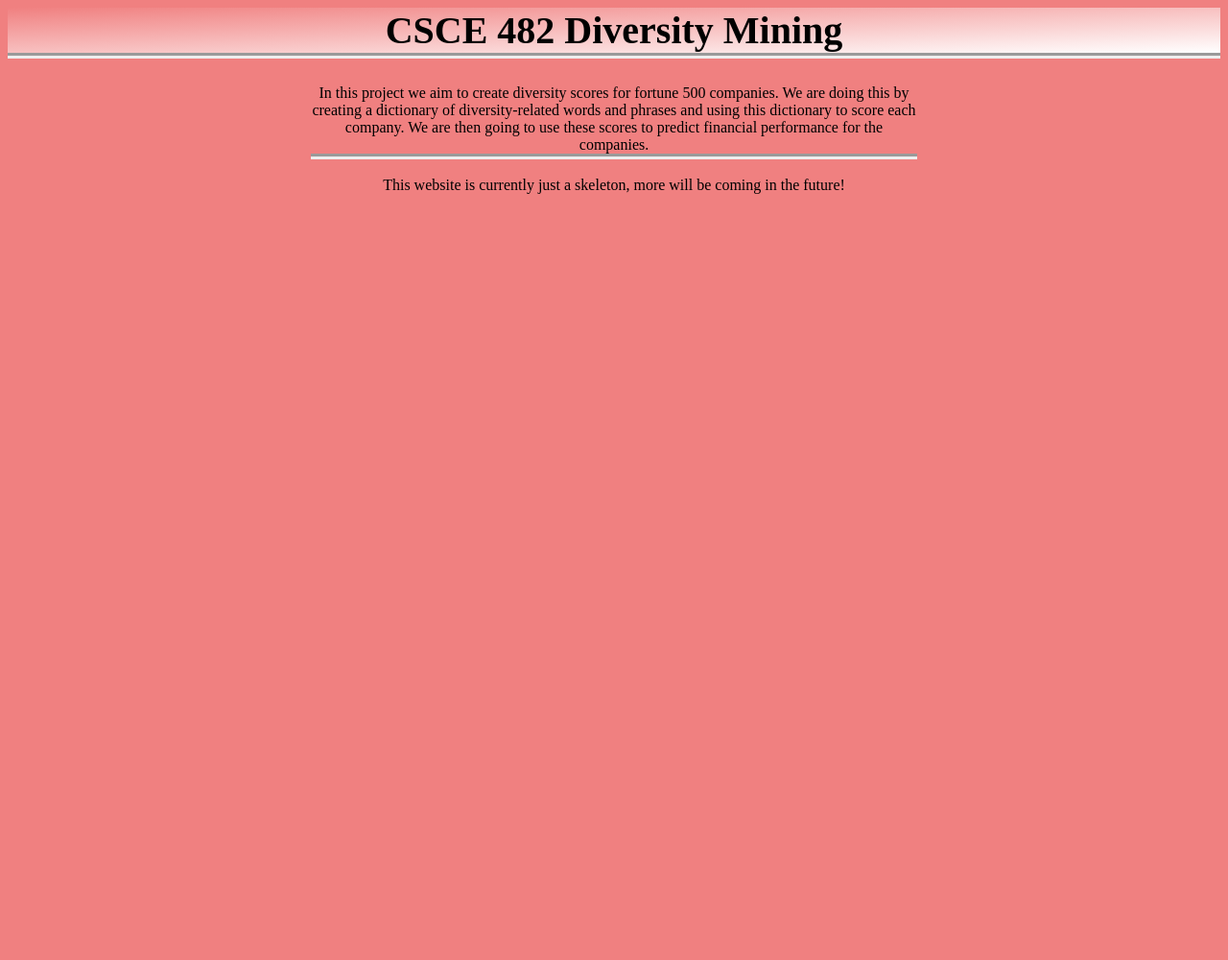
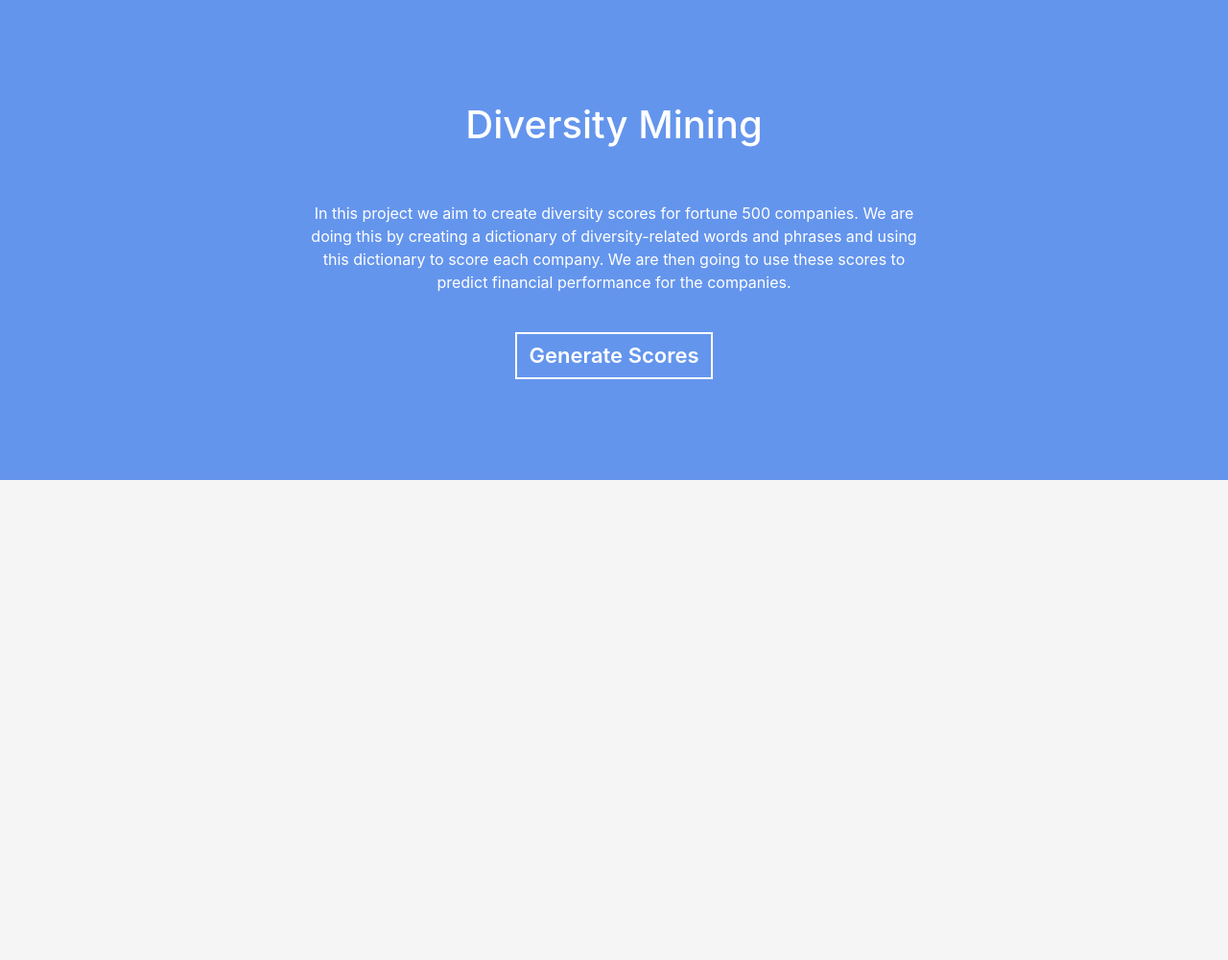
Before and after one commit to grantlballard/482Diversity, a Flask app: page / in a window 1280 px wide. Shown: the whole page at 96% size. Before the commit the page ends 202 px from the top, so only its background shows below. Run offline with Flask 2, Linux system fonts and the light colour scheme; some libraries are stand-ins or nearby versions.

Commit message:
Update UI for the first section of the home page

```diff
--- a/templates/home.html
+++ b/templates/home.html
@@ -1,42 +1,105 @@
+<!-- background-image: linear-gradient(to bottom right, LightCoral, white); -->
+
 <!DOCTYPE html>
 <html lang="en" dir="ltr">
   <head>
     <style>
-  	#head_1{
+      #head_1 {
         text-align: center;
         font-size: 40px;
-  		border-bottom: 6px groove;
         margin-top: 0px;
         margin-right: 0px;
         margin-left: 0px;
-  		background-image: linear-gradient(to bottom right, LightCoral, white);
       }
-  	body{
-  		background-color: LightCoral;
+      #home-div {
+        background-color: cornflowerblue;
+        height: 500px;
+
+        display: flex;
+        align-items: center;
+        justify-content: center;
+      }
+      .back-gray {
+        background-color: whitesmoke;
+        height: 500px;
+
+        display: flex;
+        align-items: center;
+        justify-content: center;
+      }
+      .white-text {
+        color: white;
+      }
+      .center {
+        margin: auto;
+        width: 50%;
+        padding: 10px;
+      }
+
+      .button-white {
+        color: #fff;
+        background-color: transparent;
+        background-image: none;
+        border-color: #fff !important;
+        border: 2px solid transparent;
+        padding: 0.375rem 0.75rem;
+        font-size: 22px;
+        font-weight: 600;
+      }
+      .button-white:hover {
+        background-color: black;
+      }
+      body {
         text-align: center;
-
       }
-  	p{
+      p {
         margin: auto;
         align-self: center;
         width: 50%;
-
       }
-  	#body_1{
-  		border-bottom: 6px groove;
+      .center-content {
+        display: flex;
+        align-items: center;
+        justify-content: center;
       }
-
-
     </style>
-    <meta charset="utf-8">
-    <title>CSCE 482Diversity Mining</title>
+    <meta charset="utf-8" />
+    <title>Diversity Mining</title>
   </head>
   <body>
-    <h1 id = "head_1"> CSCE 482 Diversity Mining </h1>
-    <p id = "body_1"> In this project we aim to create diversity scores for fortune 500 companies. We are doing this by creating a dictionary of diversity-related words and phrases and using this dictionary to score each company. We are then going to use these scores to predict financial performance for the companies. </p>
-    <br>
-    <p id = "body_2">
-    	This website is currently just a skeleton, more will be coming in the future!
+    <div id="home-div">
+      <div style="display: table; height: 400px; overflow: hidden;">
+        <div style="display: table-cell; vertical-align: middle;">
+          <h1 id="head_1" style="color: white">Diversity Mining</h1>
+          <br />
+          <br />
+          <p style="color: white; text-align: center">
+            In this project we aim to create diversity scores for fortune 500
+            companies. We are doing this by creating a dictionary of
+            diversity-related words and phrases and using this dictionary to
+            score each company. We are then going to use these scores to predict
+            financial performance for the companies.
           </p>
+          <br />
+          <div class="center-content">
+            <button type="button" class="button-white">Generate Scores</button>
+          </div>
+        </div>
+      </div>
+    </div>
+
+    <div class="back-gray"></div>
   </body>
+
+  <link
+    rel="stylesheet"
+    href="https://stackpath.bootstrapcdn.com/bootstrap/4.2.1/css/bootstrap.min.css"
+    integrity="sha384-GJzZqFGwb1QTTN6wy59ffF1BuGJpLSa9DkKMp0DgiMDm4iYMj70gZWKYbI706tWS"
+    crossorigin="anonymous"
+  />
+  <script
+    src="https://stackpath.bootstrapcdn.com/bootstrap/4.2.1/js/bootstrap.min.js"
+    integrity="sha384-B0UglyR+jN6CkvvICOB2joaf5I4l3gm9GU6Hc1og6Ls7i6U/mkkaduKaBhlAXv9k"
+    crossorigin="anonymous"
+  ></script>
 </html>
```
Lines whose indentation alone changed are shown as unchanged.
